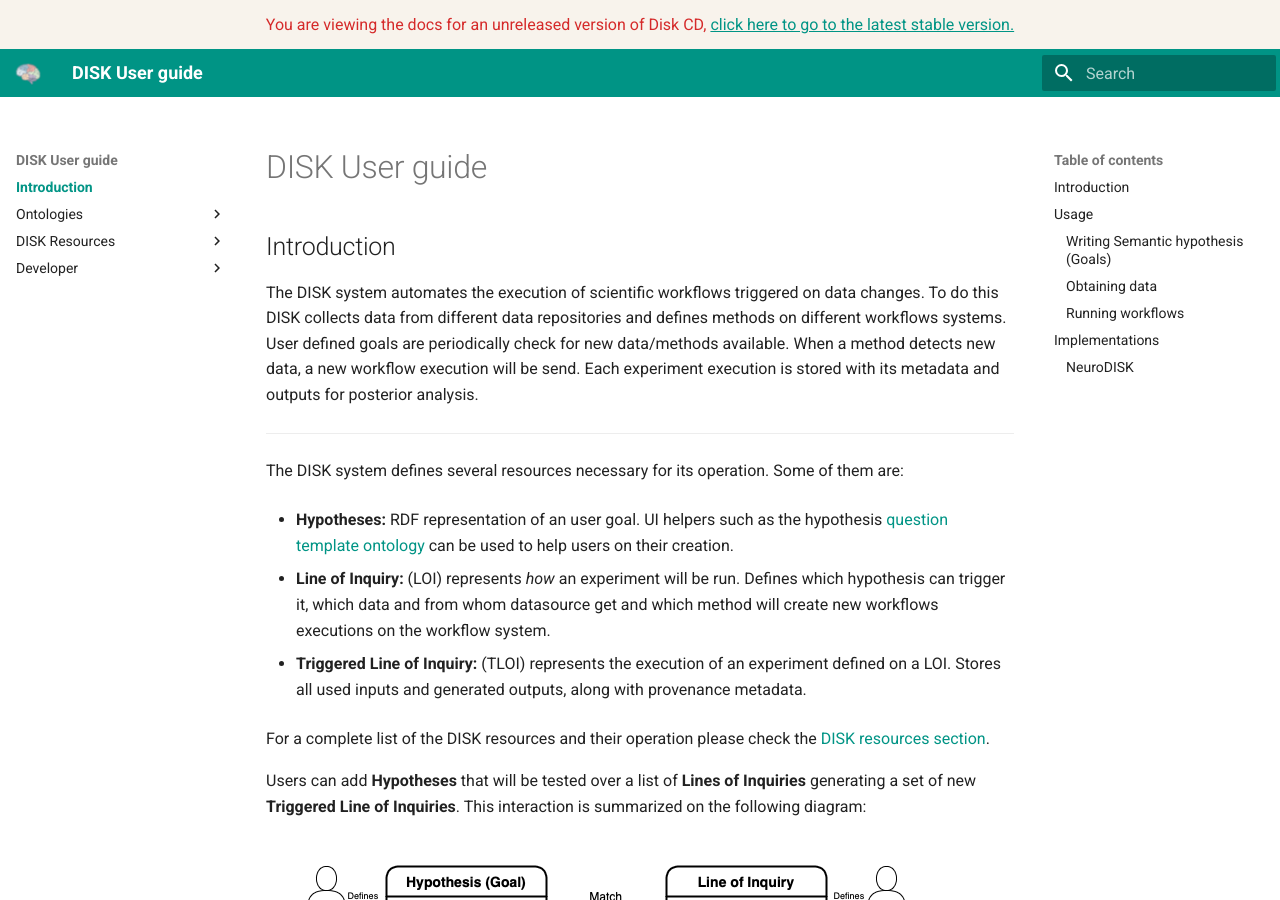
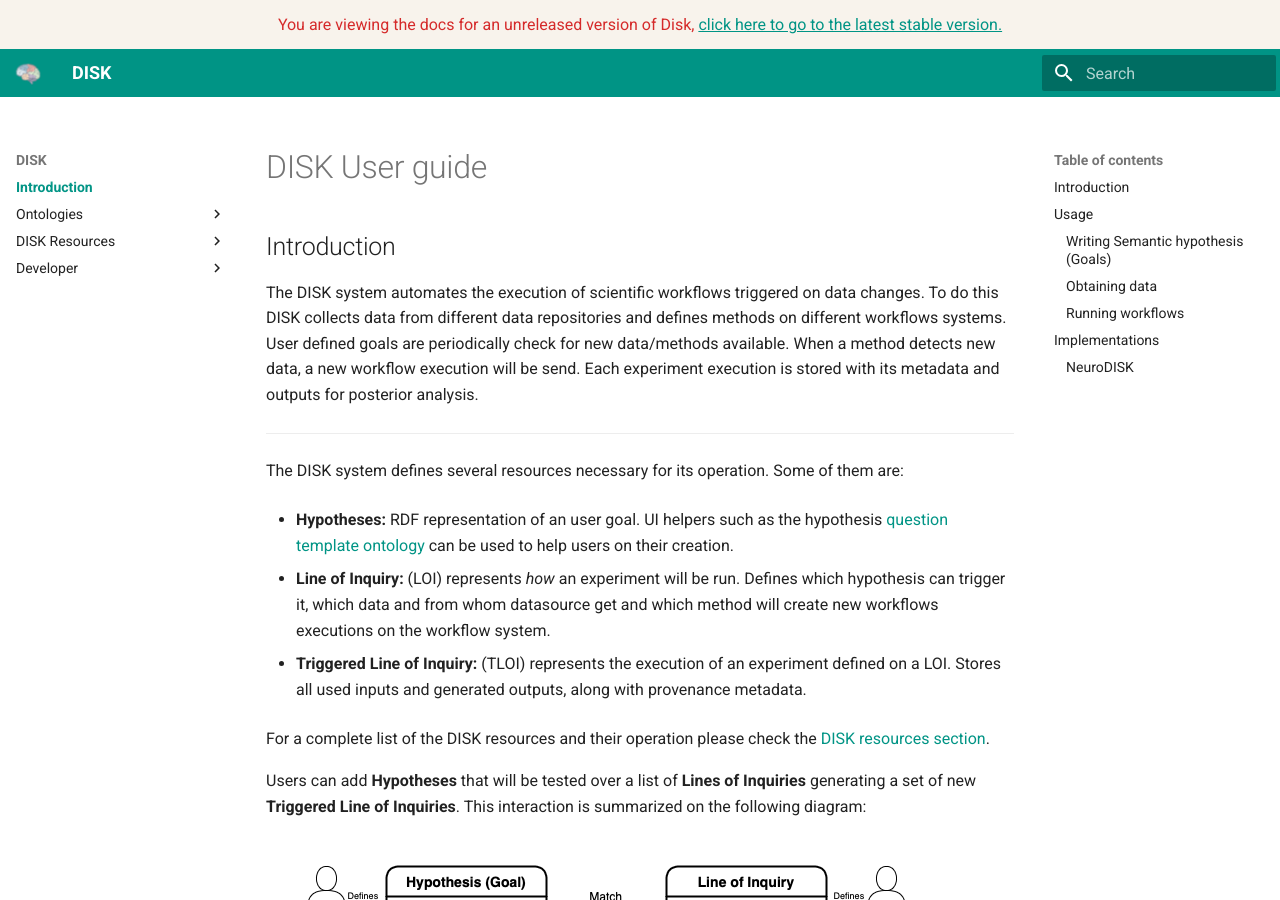
Before and after one commit to KnowledgeCaptureAndDiscovery/DISK-UI, an MkDocs documentation site: the page built from docs/index.md, in a window 1280 px wide and 900 px high. Built offline with MkDocs 1.6.1 and Material for MkDocs 9.7.7, drawn with Linux system fonts in a browser that asks for light colours; comment, search, counter and statistics services are not loaded.

Commit message:
fix: final changes docs

```diff
--- a/docs/assets/versions.js
+++ b/docs/assets/versions.js
@@ -38,7 +38,7 @@ window.addEventListener("DOMContentLoaded", function() {
   var margin = 30;
   var headerHeight = document.getElementsByClassName("md-header")[0].offsetHeight;
   if (rtdData.version === "latest") {
-    document.querySelector("div[data-md-component=announce]").innerHTML = "<div id='announce-msg'>You are viewing the docs for an unreleased version of Disk CD, <a href='https://disk.readthedocs.io/en/stable/'>click here to go to the latest stable version.</a></div>"
+    document.querySelector("div[data-md-component=announce]").innerHTML = "<div id='announce-msg'>You are viewing the docs for an unreleased version of Disk, <a href='https://disk.readthedocs.io/en/stable/'>click here to go to the latest stable version.</a></div>"
     var bannerHeight = document.getElementById('announce-msg').offsetHeight + margin
     document.querySelector("header.md-header").style.top = bannerHeight +"px";
     document.querySelector('style').textContent +=
@@ -47,7 +47,7 @@ window.addEventListener("DOMContentLoaded", function() {
     "@media screen and (min-width: 60em){ .md-sidebar--secondary { height: 0;  top:"+ (bannerHeight+headerHeight)+"px !important; }}"
   }
   else if (rtdData.version !== "stable") {
-    document.querySelector("div[data-md-component=announce]").innerHTML = "<div id='announce-msg'>You are viewing the docs for a previous version of Disk CD, <a href='https://disk.readthedocs.io/en/stable/'>click here to go to the latest stable version.</a></div>"
+    document.querySelector("div[data-md-component=announce]").innerHTML = "<div id='announce-msg'>You are viewing the docs for a previous version of Disk, <a href='https://disk.readthedocs.io/en/stable/'>click here to go to the latest stable version.</a></div>"
     var bannerHeight = document.getElementById('announce-msg').offsetHeight + margin
     document.querySelector("header.md-header").style.top = bannerHeight +"px";
     document.querySelector('style').textContent +=
--- a/mkdocs.yml
+++ b/mkdocs.yml
@@ -1,11 +1,9 @@
-site_name: DISK User guide
+site_name: DISK
 extra_css:
 - assets/versions.css
 - assets/extra.css
 extra_javascript:
 - assets/versions.js
-
-
 
 nav:
   - Introduction: index.md
```
